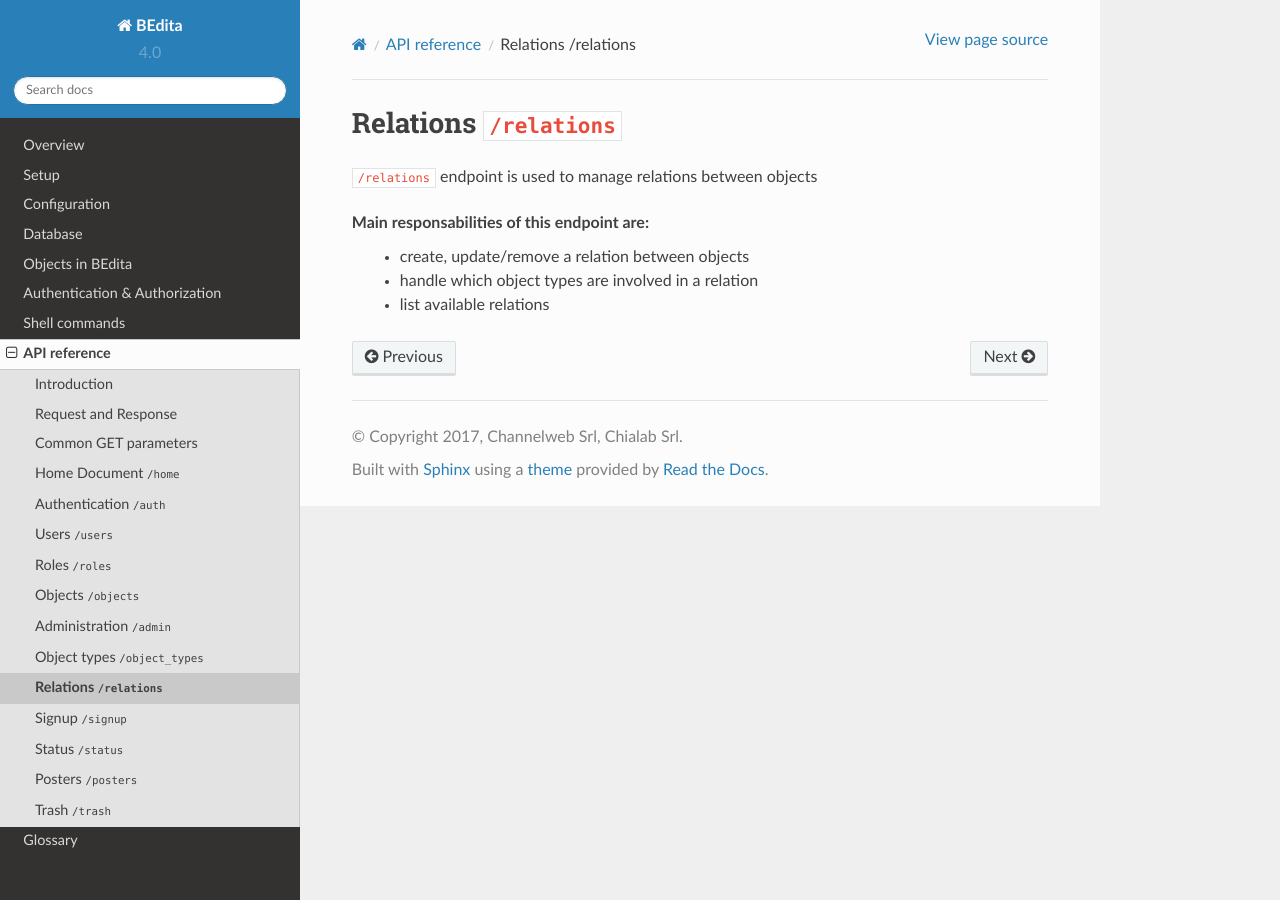
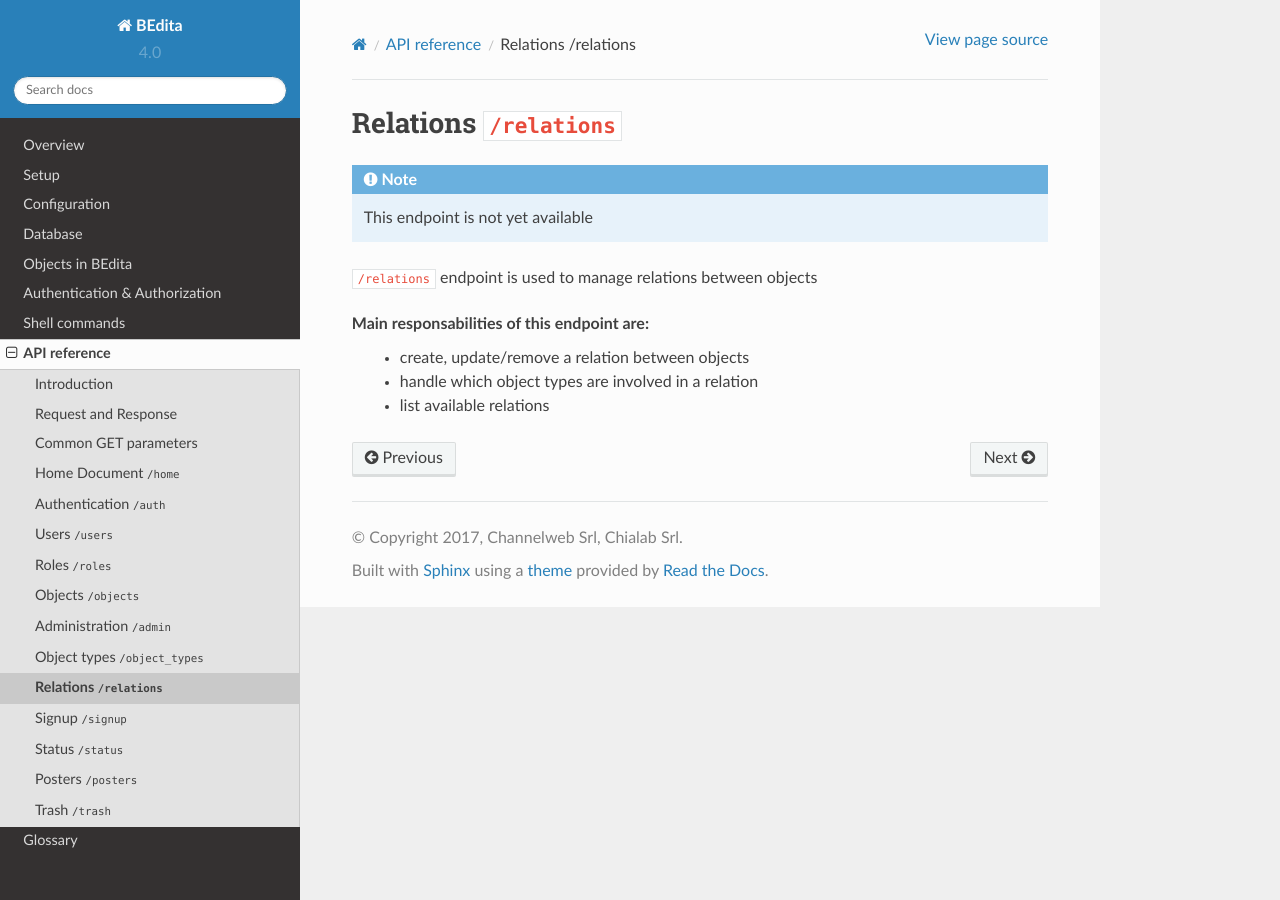
Before and after one commit to bedita/docs, a Sphinx documentation site: the page built from source/endpoints/relations.rst, in a window 1280 px wide. Built offline with Sphinx 7.4.7 and the Read the Docs theme 2.0.0, drawn with Linux system fonts in a browser that asks for light colours.

Commit message:
chore: add not available note

```diff
--- a/source/endpoints/relations.rst
+++ b/source/endpoints/relations.rst
@@ -1,5 +1,10 @@
 Relations ``/relations``
 ========================
+
+.. note::
+
+    This endpoint is not yet available
+
 
 ``/relations`` endpoint is used to manage relations between objects
 
```
